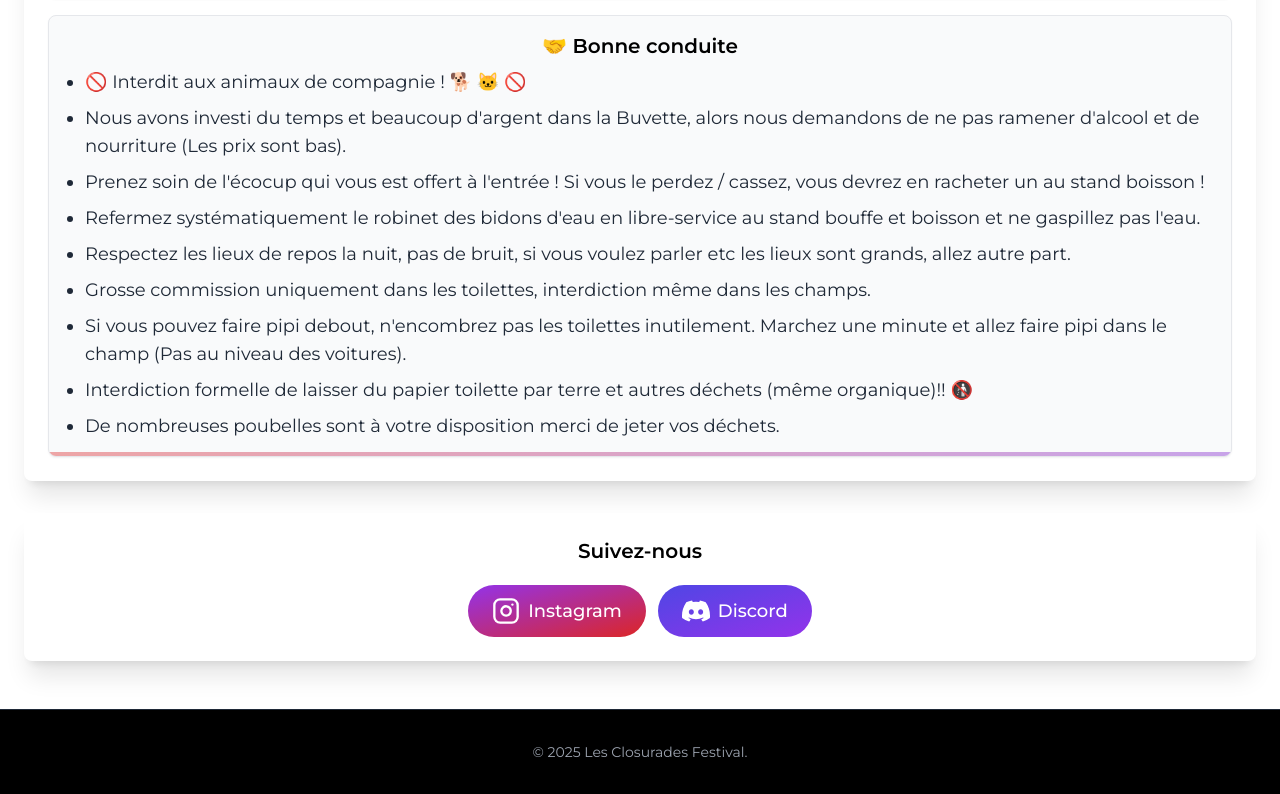
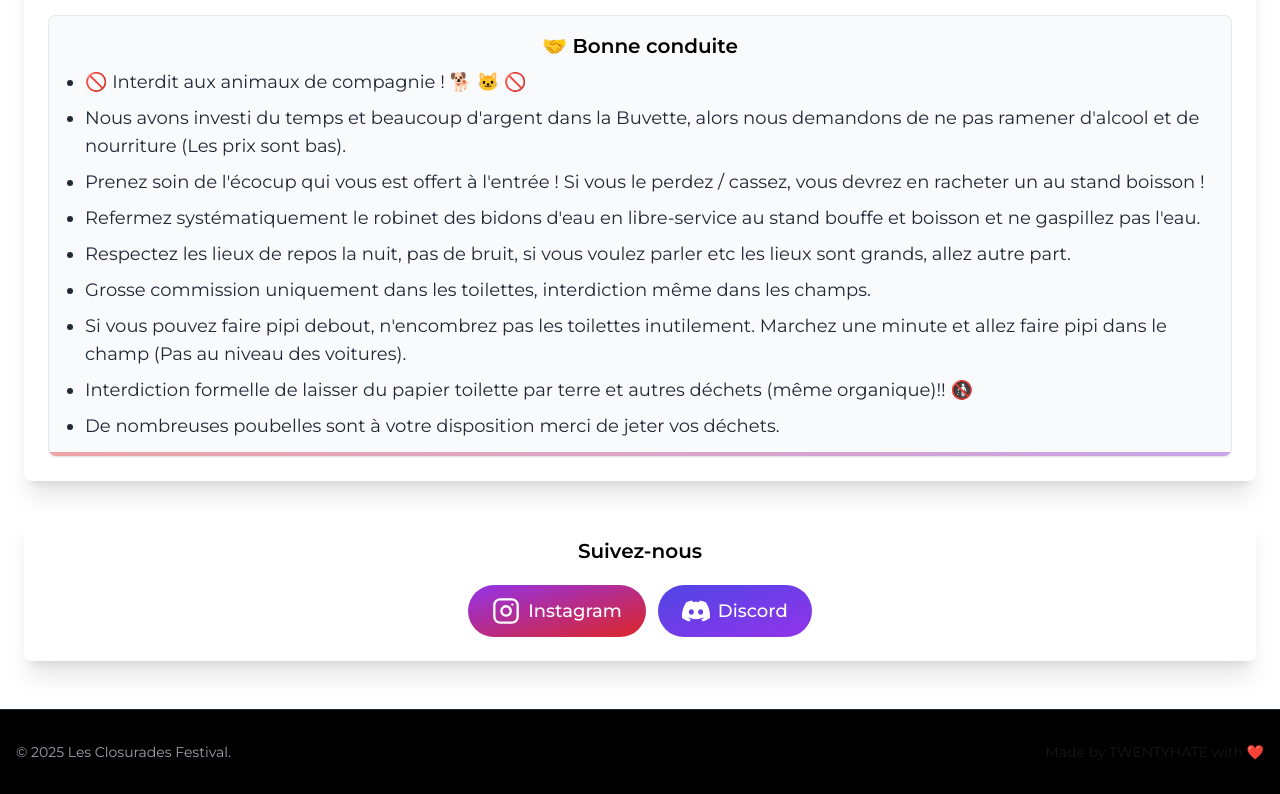
Before and after one commit to theo-hrd/closurades, a Next.js app: page / in a window 1280 px wide. Shown: the part 10270-11064 px from the top of the page. Built offline with nearby package versions, Linux system fonts and the light colour scheme.

Commit message:
Enhance Footer component layout: update styling for improved responsiveness and add a new credit section to acknowledge the creators, enhancing overall user experience.

```diff
--- a/src/app/components/layout/Footer.tsx
+++ b/src/app/components/layout/Footer.tsx
@@ -13,10 +13,15 @@ export default function ArtistList()
 
     return (
         <footer className="bg-black py-8 border-t border-gray-800">
-            <div className="max-w-7xl mx-auto px-4 text-center">
+            <div className="max-w-7xl mx-auto px-4 text-center flex flex-col md:flex-row justify-center md:justify-between items-center gap-2 md:gap-0">
                 <p className="text-gray-400 text-sm">
                 &copy; {new Date().getFullYear()} Les Closurades Festival.
                 </p>
+                <div className="flex items-center gap-4">
+                    <p className="text-xs md:text-sm">
+                        Made by TWENTYHATE with ❤️
+                    </p>
+                </div>
             </div>
         </footer>
     );
```
